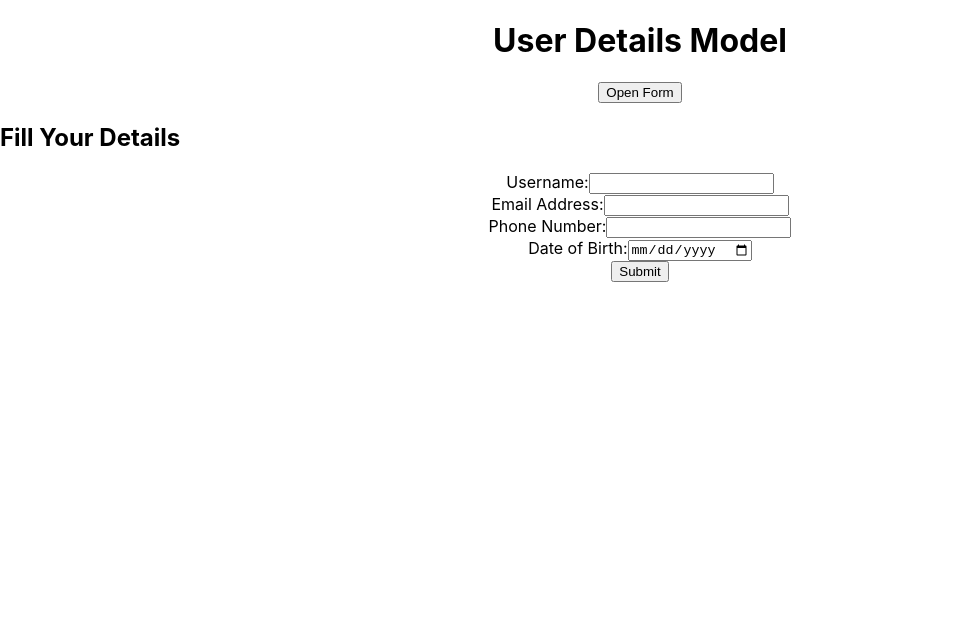
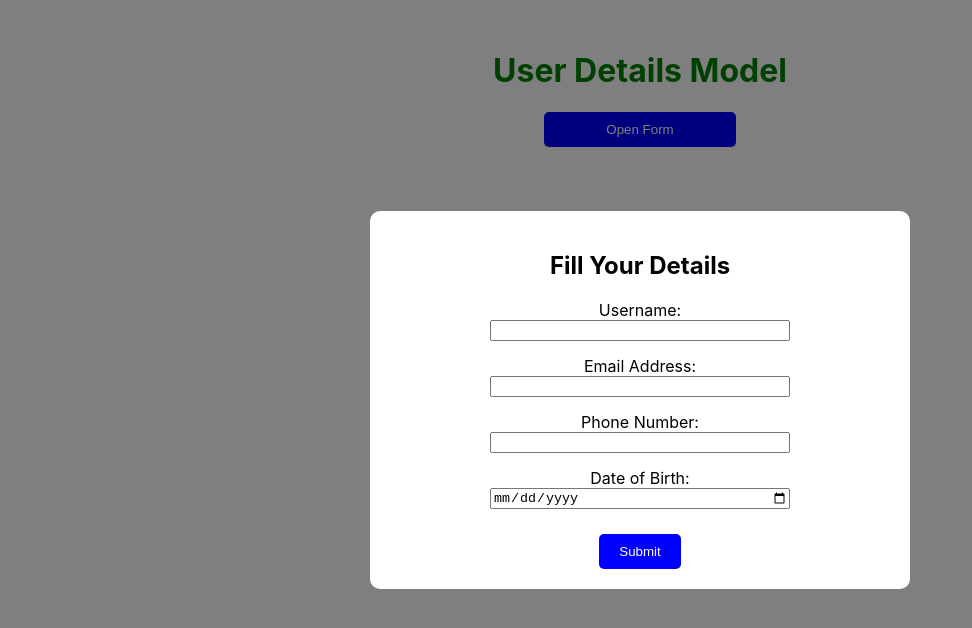
Before and after one commit to Chaitu328/react-app-INTV3, a React (Create React App) app: page / in a window 1280 px wide. Both pictures are taken after a click on the button "Open Form". Shown: the top 628 px of the page, without its empty margins (0-972 px from the left). Built offline with nearby package versions, Linux system fonts and the light colour scheme.

Commit message:
Xmodel commits are done

```diff
--- a/src/components/Xmodel/Xmodel.jsx
+++ b/src/components/Xmodel/Xmodel.jsx
@@ -1,20 +1,17 @@
 import React, { useState } from 'react';
-import './Xmodel.module.css'; // Import the CSS module
+import styles from './Xmodel.module.css'; // Import the CSS module
 
 function Model() {
     const [isModalOpen, setIsModalOpen] = useState(false);
 
-    // Open form modal
-    const openModal = () => {
+    const handleClose = () => {
+        setIsModalOpen(false);
+    };
+
+    const handleOpen = () => {
         setIsModalOpen(true);
     };
 
-    // Close form modal
-    const closeModal = () => {
-        setIsModalOpen(false);
-    };
-
-    // Email and phone validation
     const validateForm = (e) => {
         e.preventDefault();
         const email = document.getElementById('email').value;
@@ -34,7 +31,7 @@ function Model() {
             return;
         }
 
-        // Date of Birth validation: Check if it's a future date
+        // Date of Birth validation: Check if it's a past date
         const today = new Date();
         const inputDate = new Date(dob);
         if (inputDate >= today) {
@@ -44,55 +41,63 @@ function Model() {
 
         // Form is valid, you can handle the submission logic here
         alert('Form submitted successfully!');
-        closeModal();
+        handleClose(); // Close the modal on successful form submission
     };
 
     return (
-        <div>
-            {/* OpenForm Section */}
-            <div style={{ display: 'flex', flexDirection: 'column', justifyContent: 'center', alignItems: 'center' }}>
-                <h1>User Details Model</h1>
-                <button className="openFormButton" onClick={openModal}>Open Form</button>
-            </div>
-
-            {/* Modal Section */}
-            {isModalOpen && (
-                <div className="modal" onClick={closeModal}>
-                    <div
-                        className="modal-content"
-                        onClick={(e) => e.stopPropagation()} // Prevent modal from closing when clicking inside content
-                    >
+        <div className={styles.container}>
+            <h1 className={styles.title}>User Details Model</h1>
+            <button className={styles.openFormButton} onClick={handleOpen}>
+                Open Form
+            </button>
+            <Modal isOpen={isModalOpen} onClose={handleClose}>
                 <h2>Fill Your Details</h2>
-                        <form onSubmit={validateForm} style={{ display: 'flex', flexDirection: 'column', alignItems: 'center', marginTop: '20px' }}>
-                            <div className="form-item">
+                <form onSubmit={validateForm} className={styles.form}>
+                    <div className={styles.formItem}>
                         <label htmlFor="username">Username:</label>
                         <input type="text" name="username" id="username" />
                     </div>
 
-                            <div className="form-item">
+                    <div className={styles.formItem}>
                         <label htmlFor="email">Email Address:</label>
                         <input type="email" name="email" id="email" />
                     </div>
 
-                            <div className="form-item">
+                    <div className={styles.formItem}>
                         <label htmlFor="phone">Phone Number:</label>
                         <input type="text" name="phone" id="phone" />
                     </div>
 
-                            <div className="form-item">
+                    <div className={styles.formItem}>
                         <label htmlFor="dob">Date of Birth:</label>
                         <input type="date" name="dob" id="dob" />
                     </div>
 
-                            <button type="submit" className="submit-button">
+                    <button type="submit" className={styles.submitButton}>
                         Submit
                     </button>
                 </form>
-                    </div>
-                </div>
-            )}
+            </Modal>
         </div>
     );
 }
 
+const Modal = ({ isOpen, onClose, children }) => {
+    if (!isOpen) return null;
+
+    return (
+        <div
+            onClick={onClose}
+            className={styles.modal}
+        >
+            <div
+                className={styles['modal-content']}
+                onClick={(e) => e.stopPropagation()} // Prevent modal from closing when clicking inside content
+            >
+                {children}
+            </div>
+        </div>
+    );
+};
+
 export default Model;
--- a/src/components/Xmodel/Xmodel.module.css
+++ b/src/components/Xmodel/Xmodel.module.css
@@ -1,6 +1,15 @@
 /* Xmodel.module.css */
 
-/* Style for the Open Form button */
+.container {
+    text-align: center;
+    padding: 30px;
+    margin: auto;
+}
+
+.title {
+    color: green;
+}
+
 .openFormButton {
     width: 15vw;
     background-color: blue;
@@ -13,9 +22,7 @@
     display: inline-block;
 }
 
-/* Modal container */
 .modal {
-    display: none; /* Hidden by default; controlled via React state */
     position: fixed;
     z-index: 1;
     left: 0;
@@ -23,22 +30,27 @@
     width: 100%;
     height: 100%;
     background-color: rgba(0, 0, 0, 0.5);
+    display: flex;
+    align-items: center;
     justify-content: center;
-    align-items: center;
 }
 
-/* Modal content */
 .modal-content {
     background-color: #fff;
     padding: 20px;
     border-radius: 10px;
     text-align: center;
+    width: 90%;
     max-width: 500px;
-    margin: auto;
 }
 
-/* Form item styling */
-.form-item {
+.form {
+    display: flex;
+    flex-direction: column;
+    align-items: center;
+}
+
+.formItem {
     display: flex;
     flex-direction: column;
     margin-bottom: 15px;
@@ -46,14 +58,13 @@
     max-width: 300px;
 }
 
-/* Submit button */
-.submit-button {
+.submitButton {
     margin-top: 10px;
     background-color: blue;
     color: white;
     border: none;
+    padding: 10px 20px;
     border-radius: 5px;
-    padding: 10px 20px;
     cursor: pointer;
     text-align: center;
 }
```
Lines whose indentation alone changed are shown as unchanged.
